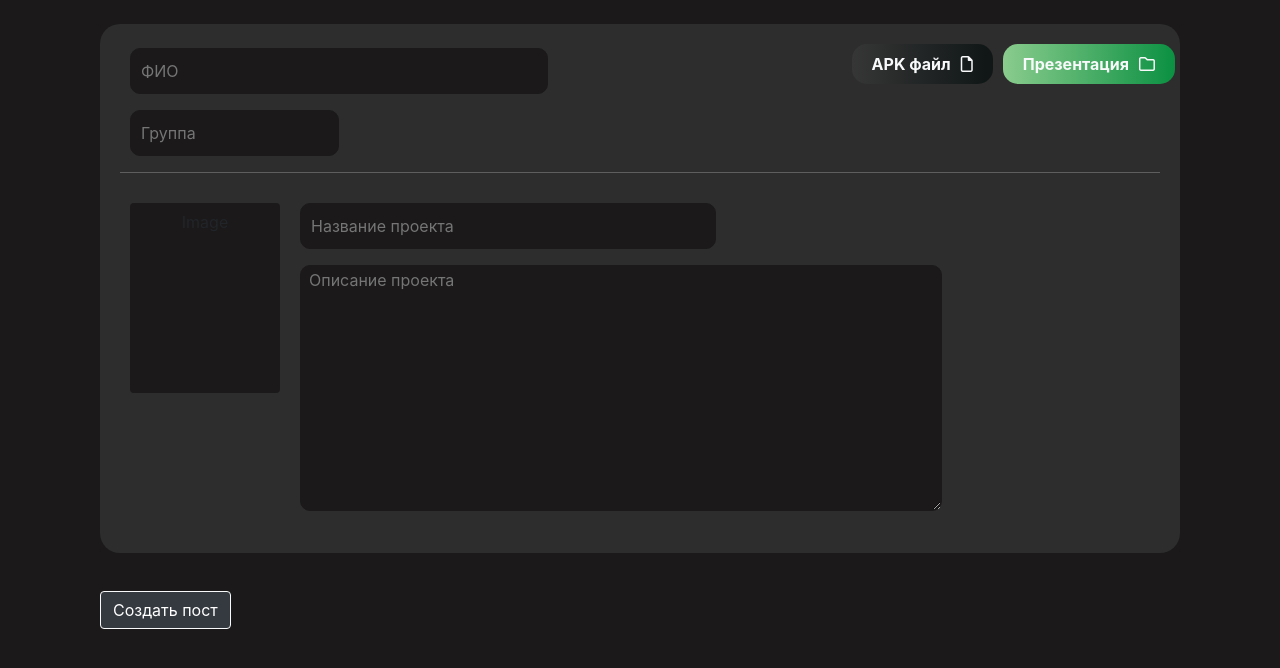
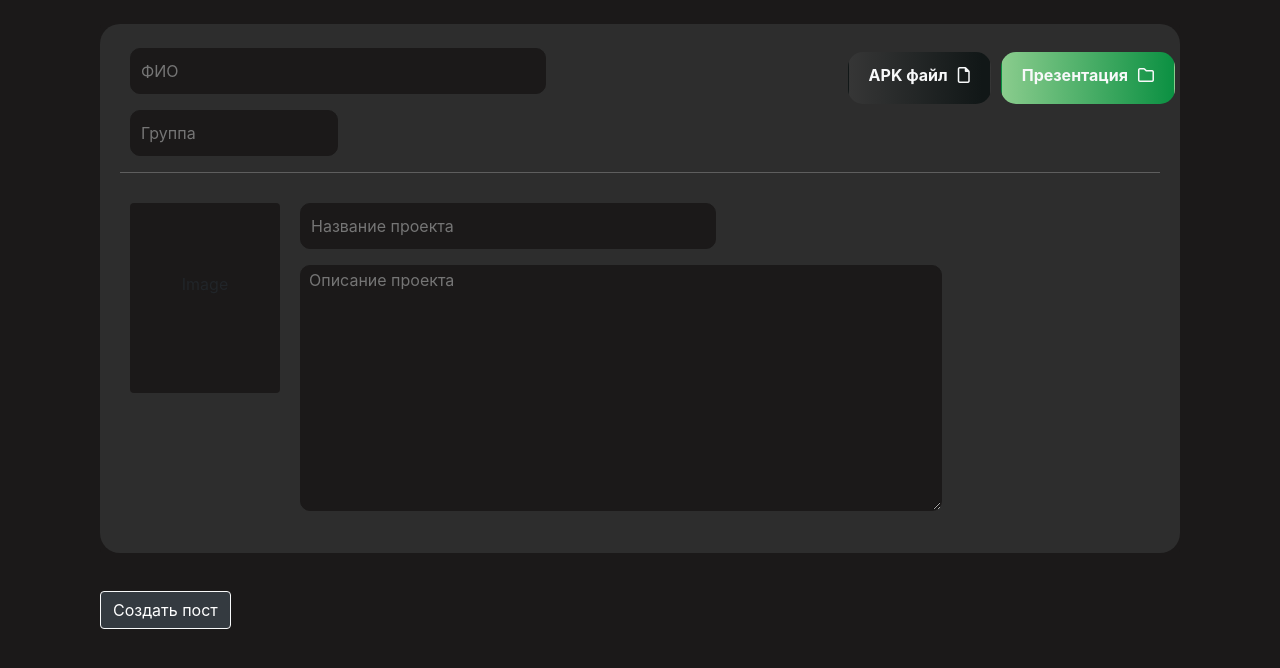
Before and after one commit to KarimBozzhanov/projects_portal, an ASP.NET Core app: page /Home/Create in a window 1280 px wide. Shown: the part 48-716 px from the top of the page. Run offline with ASP.NET Core 8, Linux system fonts and the light colour scheme.

Commit message:
create_button

```diff
--- a/projects_portal/Views/Home/Create.cshtml
+++ b/projects_portal/Views/Home/Create.cshtml
@@ -31,19 +31,22 @@
 
                                 </div>
                                 <div class="form-group mt-2">
-                                    <a class="git text-light" onclick="file.click()" style="text-decoration: none"><b>APK файл</b><i class="fa-regular fa-file" style="padding-left: 10px"></i></a>
-                                    <input id="file" type="file" name="uploadedApk" hidden />
+                                    <a class="git text-light btn" onclick="apk.click()" style="text-decoration: none"><b>APK файл</b><i class="fa-regular fa-file" style="padding-left: 10px"></i></a>
+                                    <input id="apk" type="file" name="uploadedApk" hidden />
                                 </div>
                                 <div class="form-group mt-2">
-                                    <a class="download text-light" onclick="file.click()" style="text-decoration: none"><b>Презентация</b><i class="fa-regular fa-folder" style="padding-left: 10px"></i></a>
-                                    <input id="file" type="file" name="uploadedPresentation" hidden />
+                                    <a class="download text-light btn" onclick="presentation.click()" style="text-decoration: none"><b>Презентация</b><i class="fa-regular fa-folder" style="padding-left: 10px"></i></a>
+                                    <input id="presentation" type="file" name="uploadedPresentation" hidden />
                                 </div>
                             </div>
                             <hr style="background-color: #696969; margin-top: 0px; margin-bottom: 30px" />
                         </div>
                         <div class="user-content">
                             <div class="box">
-                                <a class="btn" float="left" style="width: 150px; height: 190px; background-color: #1b1919"><center>Image</center></a>
+                                <div class="form-group">
+                                    <a class="btn" float="left" onclick="image.click()" style="width: 150px; height: 190px; background-color: #1b1919"><p style="text-align:center; padding-top: 50%">Image</p></a>
+                                    <input id="image" type="file" name="uploadedImage" hidden />
+                                </div>
                             </div>
                             <div class="form-group">
                                 <input class="name_of_project" style="margin-bottom: 0px" asp-for="NameOfProject" autocomplete="off" required placeholder="Название проекта" />
```
Also changed, not shown: projects_portal/wwwroot/Presentations/git log --pretty=format.png (added), projects_portal/wwwroot/apk/5ea30b026b3fa94e111efd928a7ffd40aad82de0.png (added).
